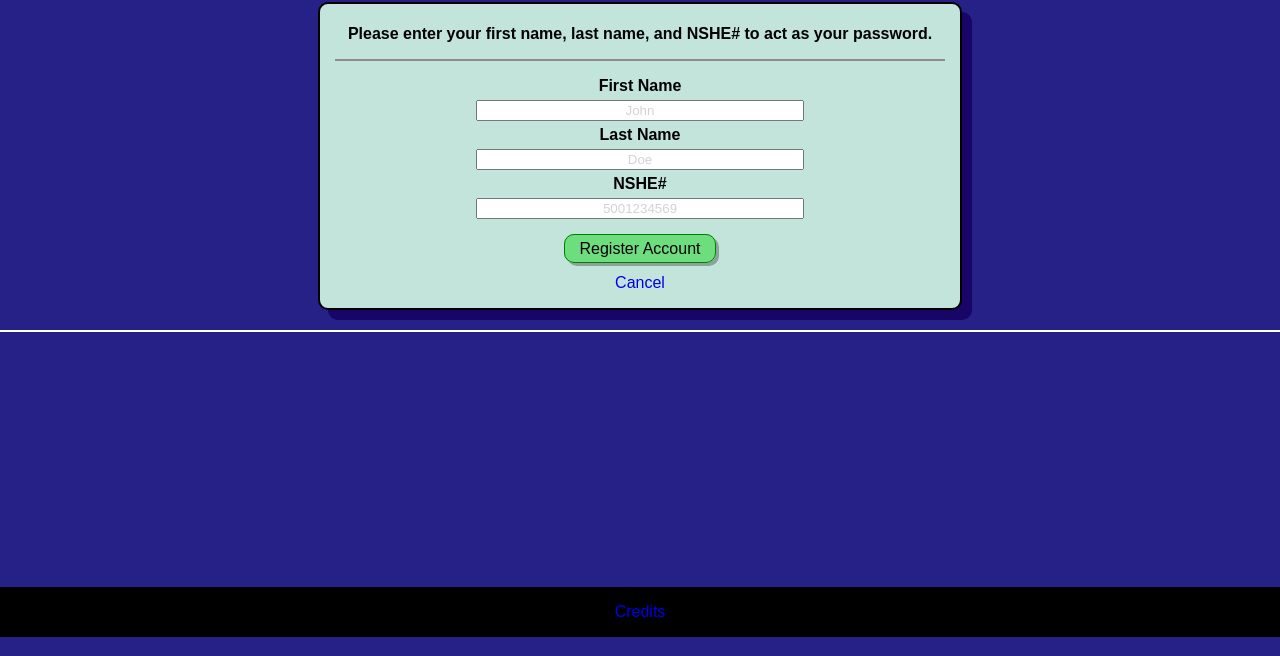
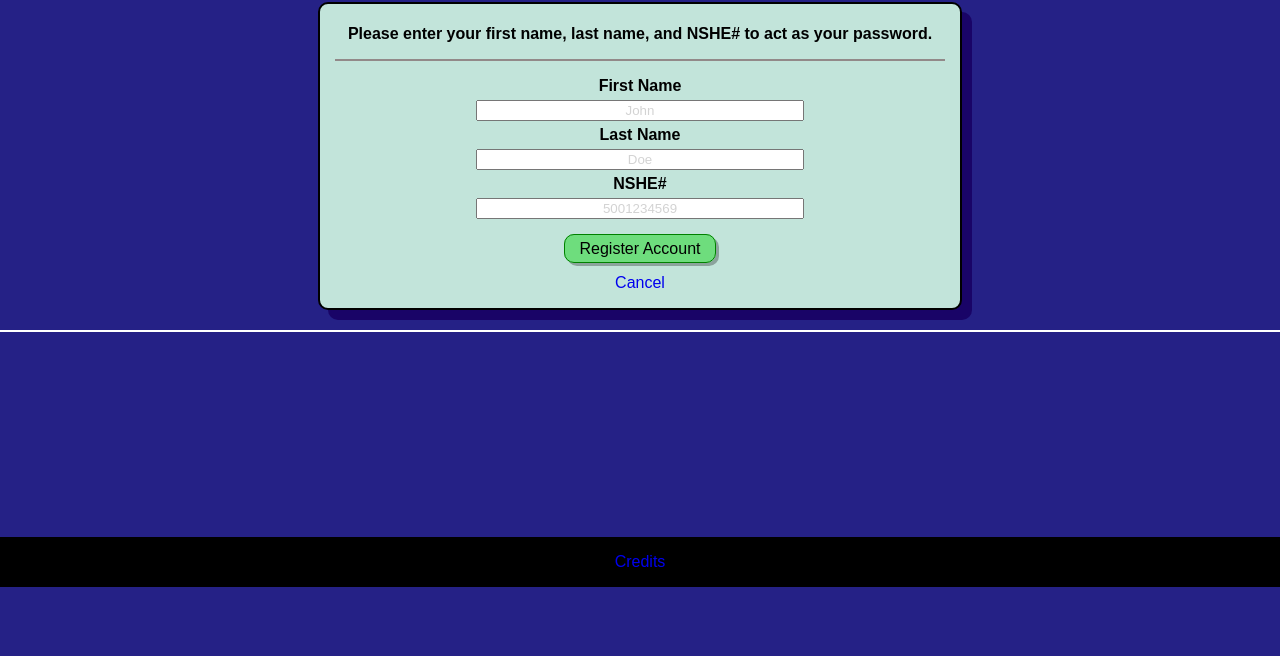
Before and after one commit to Tject/Staging, a plain HTML site: page registerNewStudent.html in a window 1280 px wide. Shown: the part 144-800 px from the top of the page. Drawn offline with Linux system fonts and the light colour scheme.

Commit message:
Update registerNewStudent.css
changed pixels till footer

```diff
--- a/assets/styles/registerNewStudent.css
+++ b/assets/styles/registerNewStudent.css
@@ -162,7 +162,7 @@ hr.cardBreak {
     flex-direction: column;
     position: relative;
     bottom: 0;
-    margin-top: 255px;
+    margin-top: 205px;
 }
 
 /* password text styping */
```
